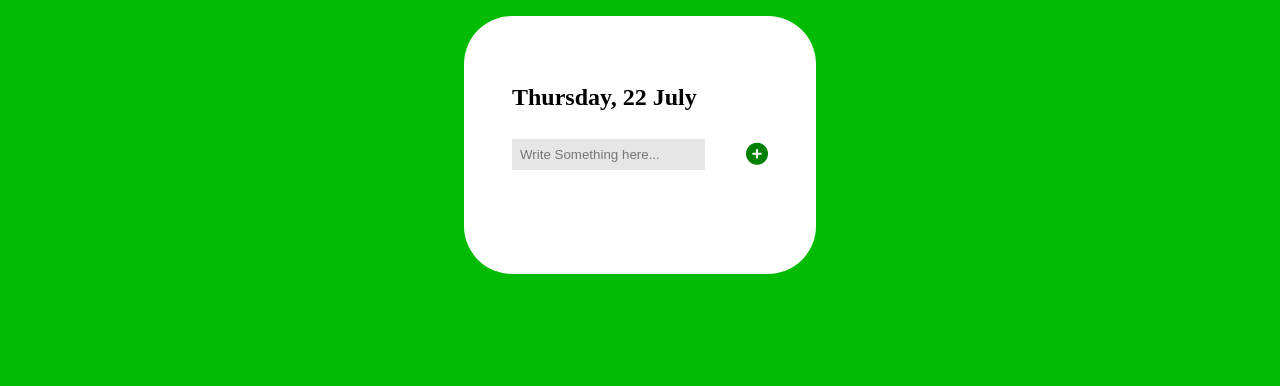
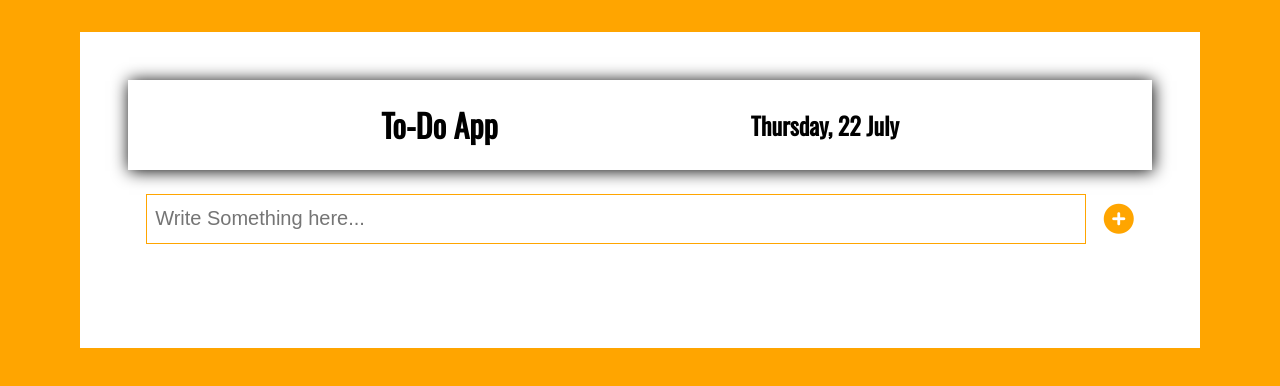
Before and after one commit to InsDark/to-do-js.github.io, a plain HTML site: page index.html in a window 1280 px wide. Drawn offline with nearby package versions, Linux system fonts and the light colour scheme.

Commit message:
pre-last

```diff
--- a/css/style.scss
+++ b/css/style.scss
@@ -1,36 +1,49 @@
+$main-color: orange;
+$secondary-color: grey;
+$title-font: 'Oswald', sans-serif ;
+$text-font: 'Open Sans', sans-serif ;
 body{
     margin: 0;
     padding:0;
-    background-color: rgb(3, 187, 3);
+    background-color: $main-color   ;
 }
 
 .app{
     background-color: white;
-    width: 20vw;
+    width: 80vw;
     height: auto;
-    border-radius: 3rem;
     padding: 3rem 3rem;
     margin: 0 auto;
-    margin-top: 1rem;
+    margin-top: 2rem;
+    .nav{
+        display: flex;
+        font-family: $title-font;
+        align-items: center;
+        justify-content: space-evenly;
+        box-shadow: 1px 1px 1rem black;
+        margin-bottom: 1rem;
+    }
     .task{
         display: flex;
-        justify-content: space-between;
+        justify-content: space-evenly;
         padding: .5rem 0;
         align-items: center;
         input{
             padding: .5rem;
-            border: none;
-            background-color: rgba(128, 128, 128, 0.2);
+            border: 1px solid $main-color;
+            width: 90%;
+            height: 2rem;
+            font-size: 20px;
             &:hover{
                 cursor: pointer;
             }
         }
         i{
-            color: green;
-            font-size: 22px;
+            color: $main-color;
+            font-size: 30px;
             &:hover{
                 cursor: pointer;
-                color: rgb(1, 85, 1);
+                color: rgb(235, 173, 59);
             }
         }
     }
@@ -42,27 +55,33 @@ body{
             align-items: center;
             padding: .5rem;
             border-radius: .5rem;
+            #h2{
+                font-size:1.3rem;
+                width: 100%;
+                margin-left: 1rem;
+            }
             .check, .fa-check-circle{
-                color: gray;
+                color:$secondary-color;
                 font-size: 25px;
                 &:hover{
-                    color: rgb(6, 172, 116);
+                    color: $main-color;
                     cursor: pointer;
                 }
             }
             .fa-check-circle{
-                color: green;
+                color: $main-color;
             }
             h2{
                 font-size: 16px;
                 font-family: arial,sans-serif;
             }
             .done{
-                color: grey;
+                color: $secondary-color;
                 text-decoration: line-through;
             }
             .fa-trash-alt{
-                color: gray;
+                color: $secondary-color;
+                font-size: 20px;
                 &:hover{
                     color: rgb(219, 3, 3);
                     cursor: pointer;
--- a/index.html
+++ b/index.html
@@ -4,13 +4,16 @@
     <meta charset="UTF-8">
     <meta http-equiv="X-UA-Compatible" content="IE=edge">
     <meta name="viewport" content="width=device-width, initial-scale=1.0">
+    <link href="https://fonts.googleapis.com/css2?family=Open+Sans:ital,wght@1,300&display=swap" rel="stylesheet">
+    <link href="https://fonts.googleapis.com/css2?family=Oswald&display=swap" rel="stylesheet">
     <script src="https://kit.fontawesome.com/b8ffa0db99.js" crossorigin="anonymous"></script>
     <link rel="stylesheet" href="css/style.css">
     <title>To-Do Mobile App</title>
 </head>
 <body>
     <div class="app">
-        <div class="date">
+        <div class="nav">
+            <h1>To-Do App</h1>
             <h2 id='day'>Monday, 3 Dec</h2>
         </div>
         <div class="task">
@@ -18,7 +21,6 @@
             <i class="fas fa-plus-circle addTask"></i>
         </div>
         <div class="allTasks">
-
         </div>
     </div>
     <script src="app.js"></script>
```
Also changed, not shown: css/style.css.
